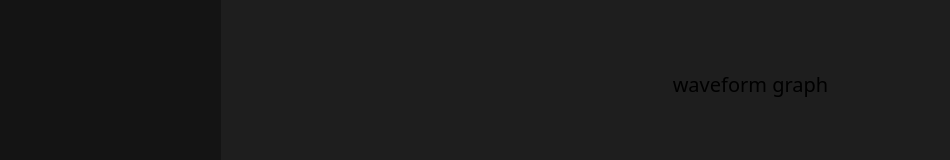
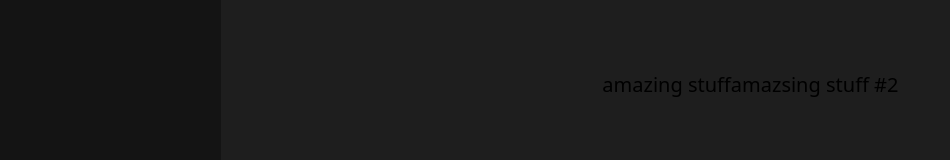
Before and after one commit to Silverellion/japanese-fetcher, a React (Vite) app in the folder frontend/: page / in a window 1280 px wide. Shown: the part 275-435 px from the top of the page, without its empty margins (0-950 px from the left). Built offline with nearby package versions, Linux system fonts and the light colour scheme.

Commit message:
Add subtitles placeholder

```diff
--- a/frontend/src/components/mainWindow/tabs/record/record.tsx
+++ b/frontend/src/components/mainWindow/tabs/record/record.tsx
@@ -1,6 +1,7 @@
 import React, { useEffect } from "react";
+import { Square, Circle } from "lucide-react";
 import "./record.css";
-import { Square, Circle } from "lucide-react";
+import Subtitles from "./subtitles";
 
 declare global {
   interface Window {
@@ -46,7 +47,9 @@ const Record: React.FC = () => {
     <>
       <div className="flex flex-col h-full w-full">
         <div className="container h-full">
-          <div className="flex justify-center items-center">waveform graph</div>
+          <div className="flex justify-center items-center">
+            <Subtitles />
+          </div>
           <div className="flex justify-center items-center bg-[rgb(20,20,20)]">
             <button
               onClick={handleRecordToggle}
--- /dev/null
+++ b/frontend/src/components/mainWindow/tabs/record/subtitles.tsx
@@ -0,0 +1,12 @@
+import React from "react";
+
+const Subtitles: React.FC = () => {
+  return (
+    <>
+      <div>amazing stuff</div>
+      <div>amazsing stuff #2</div>
+    </>
+  );
+};
+
+export default Subtitles;
```
